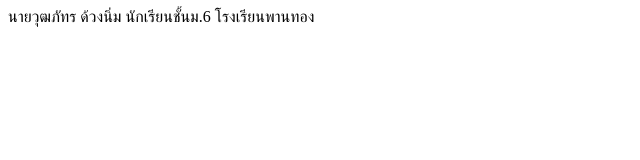
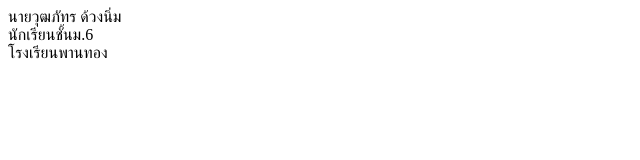
Before and after one commit to 17053-wuttipat/portfolio, a plain HTML site: page index.html in a window 1280 px wide. Shown: the whole page, without its empty margins (0-640 px from the left). Drawn offline with Linux system fonts and the light colour scheme.

Commit message:
Update index.html

```diff
--- a/index.html
+++ b/index.html
@@ -4,8 +4,8 @@
     <title>Portfolio วุฒิภัทร</title>
 </head>
 <body>
-นายวุฒภัทร ด้วงนิ่ม
-นักเรียนชั้นม.6
+นายวุฒภัทร ด้วงนิ่ม<br>
+นักเรียนชั้นม.6<br>
 โรงเรียนพานทอง
 </body>
 </html>
```
